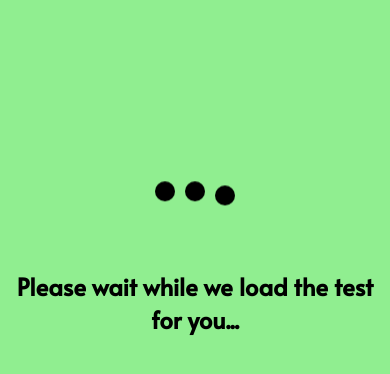
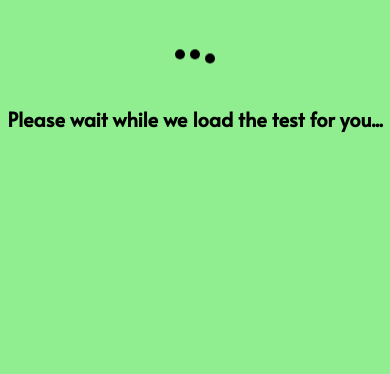
Before and after one commit to ahmedashfaq027/quiz-javascript, a PHP site: page / in a window 390 px wide. Shown: the top 374 px of the page. Run offline with PHP 8.4, Linux system fonts and the light colour scheme.

Commit message:
Heroku deploy 3rd

```diff
--- a/app.js
+++ b/app.js
@@ -44,7 +44,7 @@ window.addEventListener('load', () => {
         console.log('fetched');
 
         // Show the section --  Preload Finished
-        preload.classList.add('hidden');
+        // preload.classList.add('hidden');
         testDiv.classList.remove('hidden');
 
         // Set Title
--- a/style.css
+++ b/style.css
@@ -219,3 +219,67 @@ section {
         transform: rotate(0deg);
     }
 }
+
+@media screen and (max-width:768px) {
+    header {
+        margin: 20px;
+    }
+    section {
+        width: 90%;
+        margin-top: 50px;
+    }
+    .buttons {
+        width: 90%;
+    }
+    .submitDiv {
+        width: 90%;
+    }
+}
+
+@media screen and (max-width:500px) {
+    header {
+        margin: 20px;
+        font-size: 20px;
+    }
+    header p {
+        font-size: 16px;
+    }
+    .preload {
+        margin-top: 20px;
+    }
+    .preload div {
+        height: 10px;
+        width: 10px;
+        margin: 2.5px;
+    }
+    .main-preload h2 {
+        margin-top: 30px;
+        font-size: 20px;
+    }
+    .main {
+        margin: 13px;
+    }
+    .main .question {
+        font-size: 14px;
+        margin: 7px 0;
+    }
+    .main .options {
+        font-size: 14px;
+    }
+    .main .options label {
+        margin-top: 7px;
+    }
+    section {
+        width: 90%;
+        margin-top: 10px;
+    }
+    .buttons {
+        width: 90%;
+    }
+    .error-text h5 {
+        font-size: 14px;
+    }
+    .submitDiv {
+        width: 90%;
+    }
+}
```
